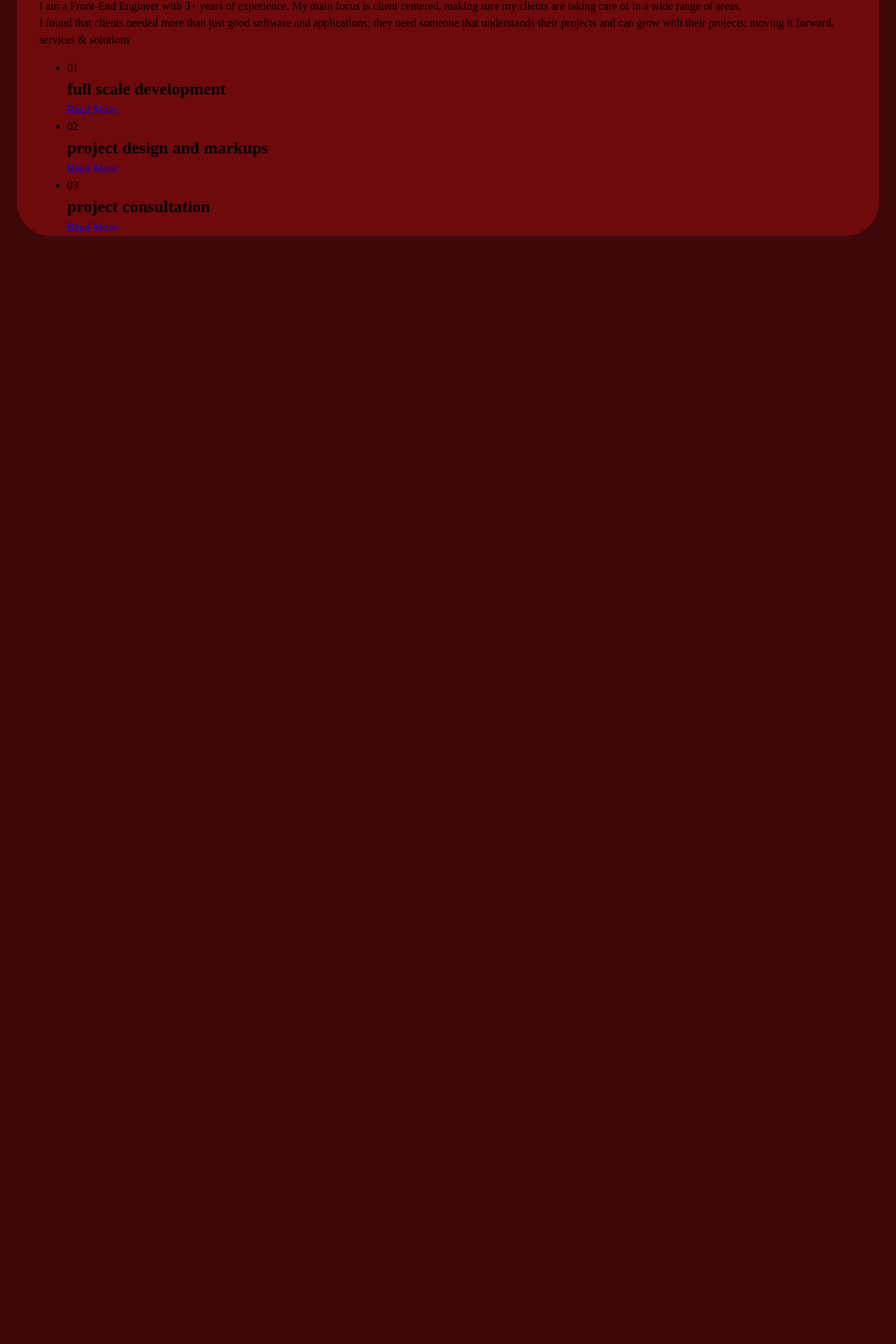
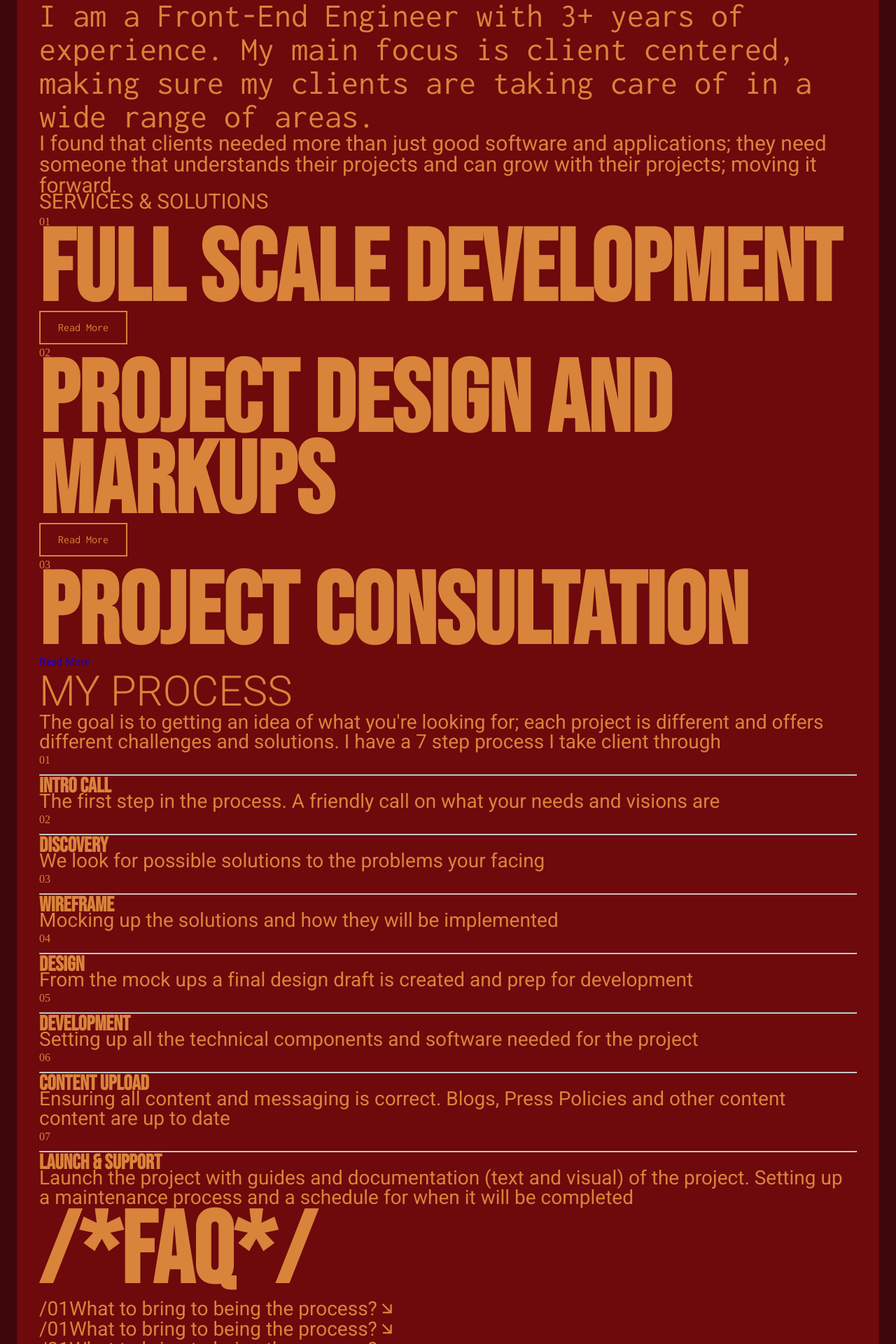
Before and after one commit to mtinife/portfolio, a Vue app in the folder vue-portfolio/: page / in a window 1280 px wide. Shown: the part 788-2708 px from the top of the page at 70% size. Before the commit the page ends 1165 px from the top, so only its background shows below. Built offline with nearby package versions, Linux system fonts and the light colour scheme; a web font is replaced by a local one.

Commit message:
added homwpage style and content

```diff
--- a/vue-portfolio/public/index.html
+++ b/vue-portfolio/public/index.html
@@ -10,6 +10,7 @@
     <link rel="preconnect" href="https://fonts.googleapis.com">
     <link rel="preconnect" href="https://fonts.gstatic.com" crossorigin>
     <link href="https://fonts.googleapis.com/css2?family=Bebas+Neue&family=Great+Vibes&family=Inconsolata:wght@300;400&family=Montagu+Slab:opsz,wght@16..144,700&family=Roboto:wght@100;300;400;500;700;900&display=swap" rel="stylesheet">
+    <link href="https://cdn.jsdelivr.net/npm/remixicon@3.5.0/fonts/remixicon.css" rel="stylesheet">
   </head>
   <body>
     <noscript>
--- a/vue-portfolio/public/main.css
+++ b/vue-portfolio/public/main.css
@@ -58,6 +58,8 @@ h1,
 h2,
 h3,
 h4,
+h5,
+h6,
 p,
 figure,
 blockquote,
@@ -86,6 +88,7 @@ body {
   text-rendering: optimizeSpeed;
   line-height: 1.5;
   background-color: var(--c-d-red);
+  color: var(--c-gold);
   padding: 1.5em;
 }
 
@@ -97,6 +100,7 @@ a:not([class]) {
 /* Default link style */
 a {
   text-decoration: none;
+  display: inline-block;
 }
 
 /* Make images easier to work with */
@@ -112,6 +116,14 @@ button,
 textarea,
 select {
   font: inherit;
+}
+
+button {
+  border: 0;
+}
+
+hr {
+  color: var(--c-gold);
 }
 
 /* Remove all animations, transitions and smooth scroll for people that prefer not to see them */
@@ -136,5 +148,138 @@ select {
   height: 100%;
   background-color: var(--c-red);
   border-radius: var(--br-3);
-  padding: 0 2rem;
+  padding: 2rem;
 }
+
+/* Headings */
+.heading-1 {
+  font-family: var(--ff-babas);
+  font-size: var(--fz-heading-1);
+  line-height: 90%;
+}
+
+.heading-2 {
+  font-family: var(--ff-babas);
+  font-size: var(--fz-heading-2);
+  line-height: 100%;
+}
+
+.heading-3 {
+  font-family: var(--ff-babas);
+  font-size: var(--fz-heading-3);
+  line-height: 80%;
+}
+
+.heading-babas-4 {
+  font-family: var(--ff-babas);
+  font-size: var(--fz-body-4);
+  line-height: 50%;
+  text-transform: uppercase;
+}
+
+.heading-4 {
+  font-family: var(--ff-roboto);
+  font-size: var(--fz-body-4);
+  line-height: 50%;
+  text-transform: uppercase;
+}
+
+.heading-robo-4 {
+  font-family: var(--ff-roboto);
+  font-size: var(--fz-heading-4);
+  line-height: 100%;
+  font-weight: 400;
+}
+
+.heading-5 {
+  font-family: var(--ff-roboto);
+  font-size: var(--fz-body-1);
+  font-weight: 300;
+  line-height: 100%;
+  text-transform: uppercase;
+}
+
+.body-incon-1 {
+  font-family: var(--ff-incon);
+  font-size: var(--fz-body-1);
+  line-height: 100%;
+}
+
+.incon-default {
+  font-size: 2rem;
+  text-transform: uppercase;
+  font-family: var(--ff-incon);
+}
+
+.body-incon-2 {
+  font-family: var(--ff-incon);
+  font-size: var(--fz-body-2);
+  line-height: 100%;
+}
+
+.body-robo-1 {
+  font-family: var(--ff-roboto);
+  font-size: var(--fz-body-4);
+  line-height: 100%;
+}
+
+.body-robo-2 {
+  font-family: var(--ff-roboto);
+  font-size: var(--fz-body-5);
+  line-height: 100%;
+}
+
+.gold-bg {
+  background-color: var(--c-gold);
+  color: var(--c-d-red);
+  padding: 5rem;
+  border-radius: var(--br-3);
+}
+
+.dark-red-bg {
+  background-color: var(--c-d-red);
+  padding: 5rem;
+  border-radius: var(--br-3);
+}
+
+.button-1 {
+  border: var(--b-1);
+  padding: 10px 25px;
+  font-family: var(--ff-incon);
+  color: var(--c-gold);
+}
+
+.button-2 {
+  padding: 10px 5px 10px 25px;
+  background-color: var(--c-d-red);
+  font-family: var(--ff-roboto);
+  font-size: var(--fz-body-4);
+  border-radius: 5rem;
+}
+.button-2 span {
+  padding-right: 20px;
+  color: var(--c-gold);
+}
+.button-2 i {
+  padding: 12px;
+  border-radius: 50%;
+  background-color: var(--c-gold);
+  color: var(--c-d-red);
+}
+.button-3 {
+  padding: 10px 5px 10px 25px;
+  background-color: var(--c-gold);
+  font-family: var(--ff-roboto);
+  font-size: var(--fz-body-4);
+  border-radius: 5rem;
+}
+.button-3 span {
+  padding-right: 20px;
+  color: var(--c-d-red);
+}
+.button-3 i {
+  padding: 12px;
+  border-radius: 50%;
+  background-color: var(--c-d-red);
+  color: var(--c-gold);
+}
--- a/vue-portfolio/src/App.vue
+++ b/vue-portfolio/src/App.vue
@@ -36,13 +36,11 @@ nav {
   font-family: var(--ff-roboto);
   font-size: 1rem;
   color: var(--c-gold);
-  padding-top: 2rem;
 }
 .logo img {
   position: absolute;
-  top: -40%;
-  left: -3%;
-  width: 8%;
+  top: -47%;
+  width: 80px;
 }
 .navbar__links {
   width: 620px;
--- a/vue-portfolio/src/views/HomeView.vue
+++ b/vue-portfolio/src/views/HomeView.vue
@@ -1,7 +1,7 @@
 <template>
   <section class="home">
     <section class="home__hero">
-      <h1 class="home__hero__heading">
+      <h1 class="heading-1">
         I Design &
         <br />
         { Develop } Software Applications.
@@ -15,48 +15,234 @@
             fulfilled...the inventions that were never shared, the cures that
             were never discovered, all because someone was too afraid to take
             that first step, keep with the problem, or determined to carry out
-            their dream. - Les Brown
+            their dream.
+            <br />
+            - Les Brown
           </p>
         </div>
         <img alt="" src="../../public/images/emoji-me-home.png" />
       </div>
     </section>
     <article class="home__story">
-      <span>my story</span>
+      <span class="heading-4">my story</span>
       <div class="home__story__content">
-        <p>
+        <p class="body-incon-2">
           I am a Front-End Engineer with 3+ years of experience. My main focus
           is client centered, making sure my clients are taking care of in a
           wide range of areas.
         </p>
-        <p>
+        <p class="body-robo-1">
           I found that clients needed more than just good software and
           applications; they need someone that understands their projects and
           can grow with their projects; moving it forward.
         </p>
       </div>
     </article>
-    <article class="home__services">
-      <span>services & solutions</span>
-      <ul class="home__services__content">
+    <section class="home__services">
+      <span class="heading-4">services & solutions</span>
+      <ul role="list" class="home__services__content">
         <li>
           <span>01</span>
-          <h2>full scale development</h2>
-          <router-link to="/services">Read More</router-link>
+          <h2 class="heading-3">full scale development</h2>
+          <router-link to="/services" class="button-1">Read More</router-link>
         </li>
         <li>
           <span>02</span>
-          <h2>project design and markups</h2>
-          <router-link to="/services">Read More</router-link>
+          <h2 class="heading-3">project design and markups</h2>
+          <router-link to="/services" class="button-1">Read More</router-link>
         </li>
         <li>
           <span>03</span>
-          <h2>project consultation</h2>
-          <router-link to="/services">Read More</router-link>
+          <h2 class="heading-3">project consultation</h2>
+          <router-link to="/services" class="button1">Read More</router-link>
         </li>
       </ul>
-    </article>
+    </section>
   </section>
+  <section class="home__process">
+    <div class="home__process__steps">
+      <div>
+        <div>
+          <h3 class="heading-5">my process</h3>
+          <p class="body-robo-2">
+            The goal is to getting an idea of what you're looking for; each
+            project is different and offers different challenges and solutions.
+            I have a 7 step process I take client through
+          </p>
+        </div>
+        <div>
+          <span>01</span>
+          <hr />
+          <h4 class="heading-babas-4">intro call</h4>
+          <p class="body-robo-2">
+            The first step in the process. A friendly call on what your needs
+            and visions are
+          </p>
+        </div>
+        <div>
+          <span>02</span>
+          <hr />
+          <h4 class="heading-babas-4">discovery</h4>
+          <p class="body-robo-2">
+            We look for possible solutions to the problems your facing
+          </p>
+        </div>
+        <div>
+          <span>03</span>
+          <hr />
+          <h4 class="heading-babas-4">wireframe</h4>
+          <p class="body-robo-2">
+            Mocking up the solutions and how they will be implemented
+          </p>
+        </div>
+      </div>
+      <div>
+        <div>
+          <span>04</span>
+          <hr />
+          <h4 class="heading-babas-4">design</h4>
+          <p class="body-robo-2">
+            From the mock ups a final design draft is created and prep for
+            development
+          </p>
+        </div>
+        <div>
+          <span>05</span>
+          <hr />
+          <h4 class="heading-babas-4">development</h4>
+          <p class="body-robo-2">
+            Setting up all the technical components and software needed for the
+            project
+          </p>
+        </div>
+        <div>
+          <span>06</span>
+          <hr />
+          <h4 class="heading-babas-4">content upload</h4>
+          <p class="body-robo-2">
+            Ensuring all content and messaging is correct. Blogs, Press Policies
+            and other content content are up to date
+          </p>
+        </div>
+        <div>
+          <span>07</span>
+          <hr />
+          <h4 class="heading-babas-4">launch & support</h4>
+          <p class="body-robo-2">
+            Launch the project with guides and documentation (text and visual)
+            of the project. Setting up a maintenance process and a schedule for
+            when it will be completed
+          </p>
+        </div>
+      </div>
+    </div>
+  </section>
+  <section class="home__faq">
+    <h2 class="heading-1">/*FAQ*/</h2>
+    <ul role="list" class="body-robo-2">
+      <li>
+        <span>/01</span>
+        <span>What to bring to being the process?</span>
+        <span>
+          <i class="ri-arrow-right-down-line"></i>
+        </span>
+      </li>
+      <li>
+        <span>/01</span>
+        <span>What to bring to being the process?</span>
+        <span>
+          <i class="ri-arrow-right-down-line"></i>
+        </span>
+      </li>
+      <li>
+        <span>/01</span>
+        <span>What to bring to being the process?</span>
+        <span>
+          <i class="ri-arrow-right-down-line"></i>
+        </span>
+      </li>
+      <li>
+        <span>/01</span>
+        <span>What to bring to being the process?</span>
+        <span>
+          <i class="ri-arrow-right-down-line"></i>
+        </span>
+      </li>
+    </ul>
+  </section>
+  <section class="cta gold-bg">
+    <h6 class="heading-robo-4">
+      Let's get started, your dream projects can't wait.
+    </h6>
+    <button class="button-2">
+      <span>Let's Talk</span>
+      <i class="ri-arrow-right-up-line"></i>
+    </button>
+  </section>
+  <footer class="footer dark-red-bg">
+    <h2 class="heading-2">get in touch</h2>
+    <div class="footer__contact">
+      <form>
+        <input type="email" placeholder="Your E-mail" />
+        <select id="cars" name="cars">
+          <option value="volvo">Volvo</option>
+          <option value="saab">Saab</option>
+          <option value="fiat">Fiat</option>
+          <option value="audi">Audi</option>
+        </select>
+        <button type="submit" class="button-3">
+          <span>Let's Talk</span>
+          <i class="ri-arrow-right-line"></i>
+        </button>
+      </form>
+      <ul role="list">
+        <li>
+          <hr />
+          <router-link to="/about">About</router-link>
+        </li>
+        <li>
+          <hr />
+          <router-link to="/projects">projects</router-link>
+        </li>
+        <li>
+          <hr />
+          <router-link to="/services">services</router-link>
+        </li>
+        <li>
+          <hr />
+          <router-link to="/contact">Contact</router-link>
+          <hr />
+        </li>
+      </ul>
+    </div>
+    <div class="footer__social">
+      <div class="body-incon-1">
+        <i class="ri-mail-line"></i>
+        <span>Direct Connect</span>
+      </div>
+      <div>
+        <p class="incon-default">
+          <span class="body-incon-2">{</span>
+          linkedin
+          <span class="body-incon-2">}</span>
+        </p>
+        <p class="incon-default">
+          <span class="body-incon-2">{</span>
+          facebook
+          <span class="body-incon-2">}</span>
+        </p>
+        <p class="incon-default">
+          <span class="body-incon-2">{</span>
+          twitter
+          <span class="body-incon-2">}</span>
+        </p>
+      </div>
+    </div>
+    <span>
+      &copy;2023 - Micah M. Tinife - Made with
+      <i class="ri-heart-2-fill"></i> & Vue Js
+    </span>
+  </footer>
 </template>
 <style scoped>
 @import "../../public/main.css";
@@ -66,11 +252,7 @@
   color: var(--c-gold);
   margin: 5% auto;
 }
-.home__hero__heading {
-  font-family: var(--ff-babas);
-  font-size: var(--fz-heading-1);
-  line-height: 90%;
-}
+
 .home__hero__me {
   display: grid;
   grid-template-columns: 1fr;
@@ -102,4 +284,23 @@
   grid-area: 1 / 1 / 2 / 2;
   font-family: var(--ff-incon);
 }
+.footer__contact form {
+  display: grid;
+}
+.footer__contact form input,
+.footer__contact form select {
+  padding: 20px 0;
+  background: none;
+  border: none;
+  border-bottom: var(--b-1);
+  font-size: var(--fz-body-3);
+  font-family: var(--ff-incon);
+  color: var(--c-gold);
+}
+.footer__contact ul li a {
+  padding: 10px 0;
+  color: var(--c-gold);
+  font-family: var(--ff-roboto);
+  text-transform: uppercase;
+}
 </style>
```
